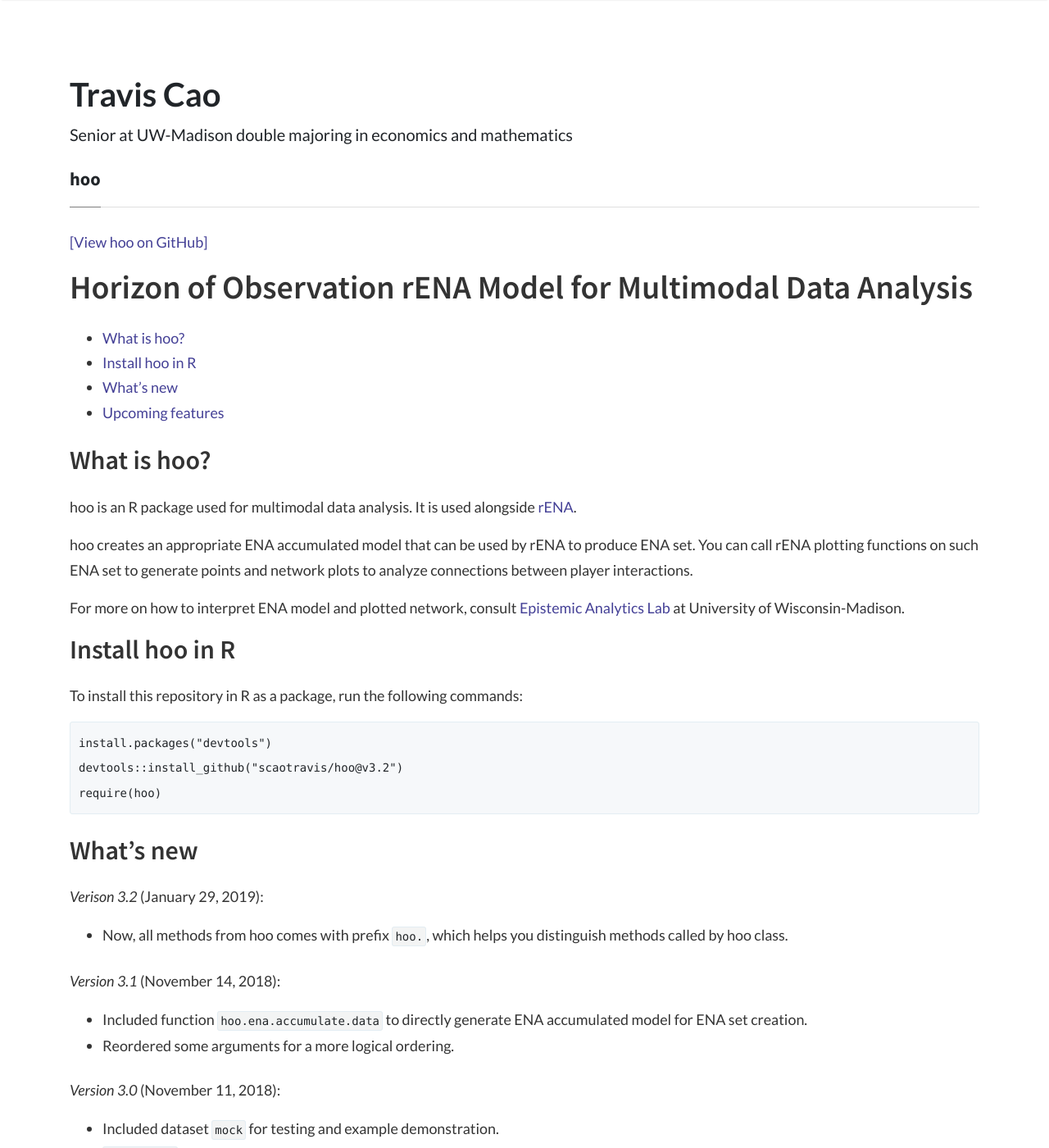
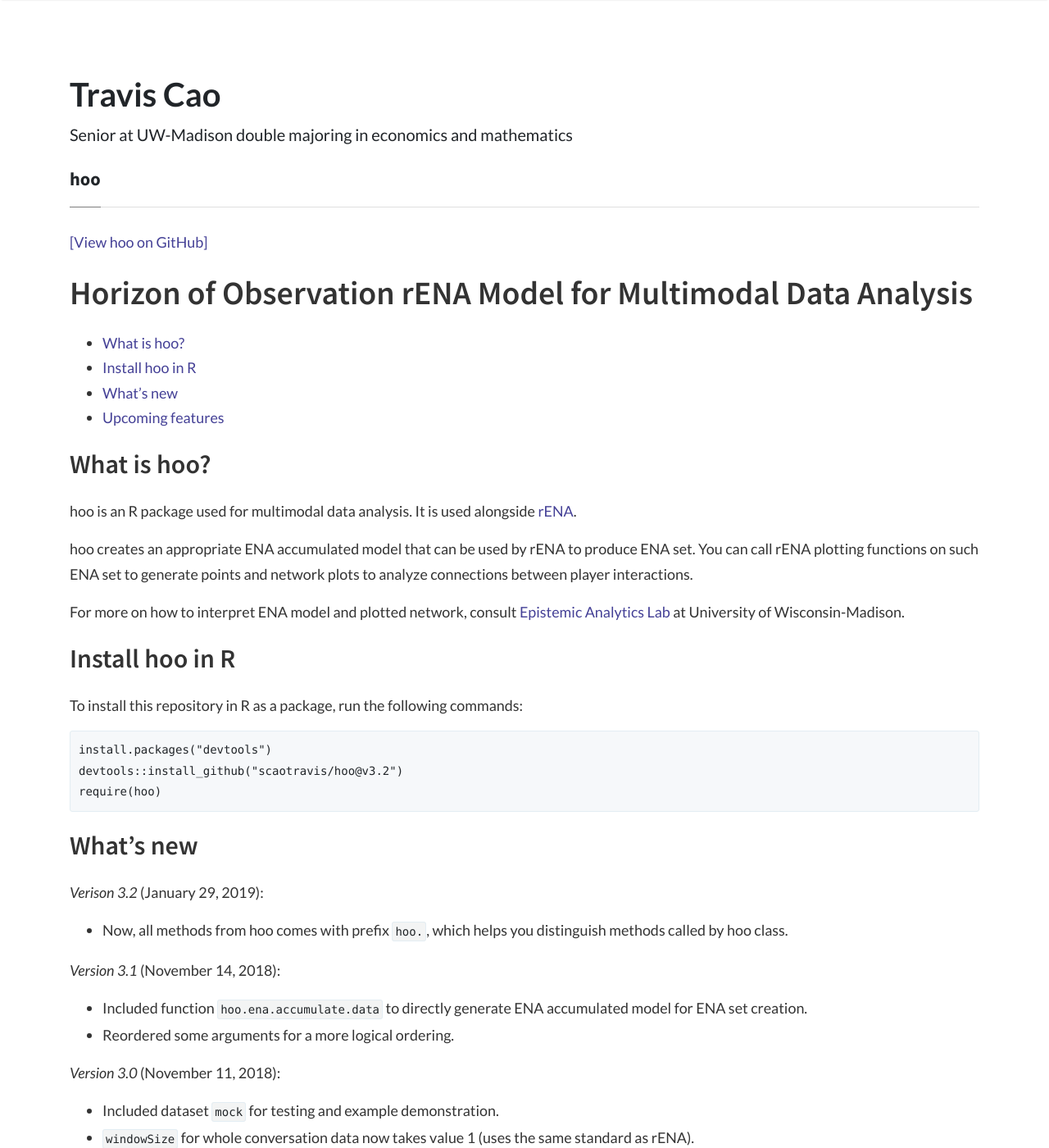
Before and after one commit to scaotravis/scaotravis.github.io, a Jekyll site: the page built from _posts/2019-02-24-hoo.md, in a window 1280 px wide and 1400 px high. Shown: the whole window at 82% size. Built offline with Jekyll 4.4.1, drawn with Linux system fonts in a browser that asks for light colours; nearby versions of some CDN libraries; comment, search, counter and statistics services are not loaded.

Commit message:
update list margin before and after

```diff
--- a/assets/css/screen.css
+++ b/assets/css/screen.css
@@ -23,12 +23,13 @@
  pre {
      -moz-box-sizing: border-box;
      box-sizing: border-box;
-     margin: 0 0 1.75em 0;
+     margin: 0 0 1.2rem 0;
      border: #E3EDF3 1px solid;
      width: 100%;
      padding: 10px;
      font-family: "Menlo";
      font-size: 14px;
+     line-height: 1.6rem;
      white-space: pre;
      overflow: auto;
      background: #f6f8fa;
@@ -68,7 +69,8 @@
      margin-bottom:-1px;
 }
  .article-post ol, .article-post ul {
-     margin-bottom:1.5rem;
+     margin-top: 1rem;
+     margin-bottom:1rem;
 }
  .article-post ol ol, .article-post ul ul {
      list-style: disc;
@@ -549,6 +551,7 @@
 }
  .article-post .h1, .article-post .h2, .article-post .h3, .article-post .h4, .article-post .h5, .article-post .h6, .article-post h1, .article-post h2, .article-post h3, .article-post h4, .article-post h5, .article-post h6 {
      font-weight: 600;
+     margin-top: 1.4rem;
      margin-bottom: 1.4rem;
 }
  .article-post img.shadow {
```
Also changed, not shown: 2 other files.
